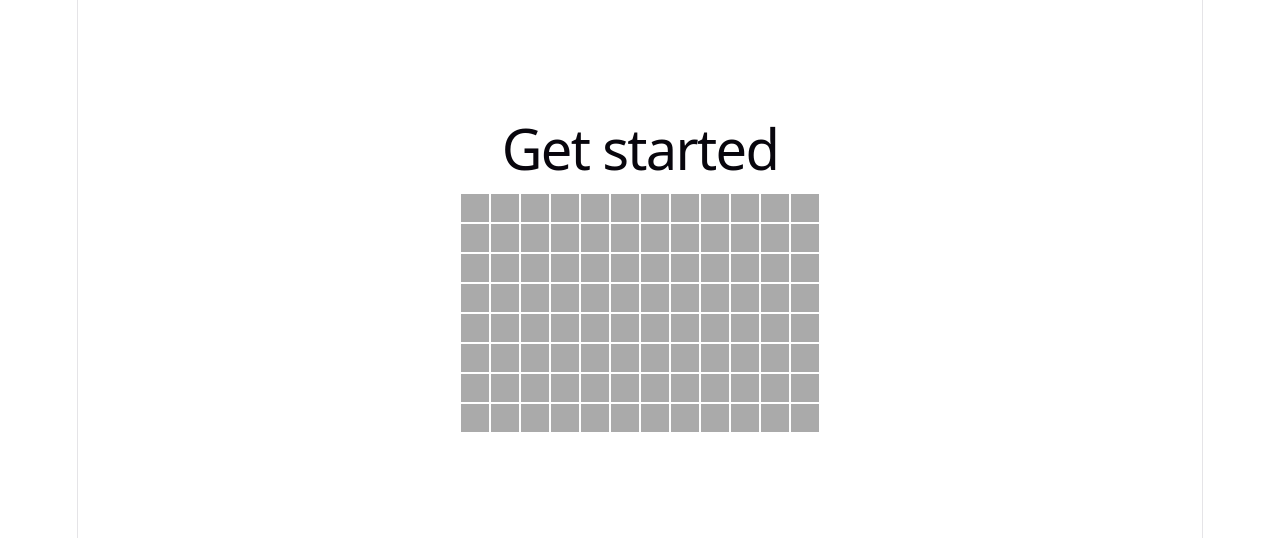
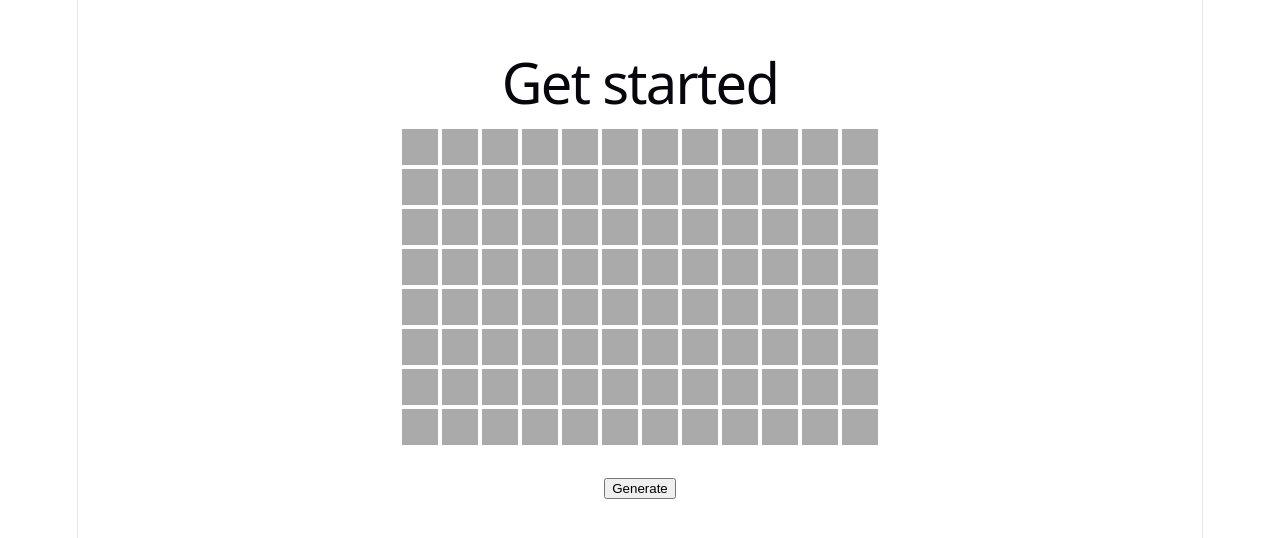
Before and after one commit to sampie777/mazegenerator, a React (Vite) app: page / in a window 1280 px wide. Shown: the part 132-670 px from the top of the page. Built offline with nearby package versions, Linux system fonts and the light colour scheme.

Commit message:
main gui

```diff
--- a/src/App.tsx
+++ b/src/App.tsx
@@ -12,6 +12,11 @@ const App = () => {
         <h1>Get started</h1>
 
         <Maze cells={cells} />
+
+        <br/>
+        <div>
+          <button>Generate</button>
+        </div>
       </div>
     </section>
   </>
--- /dev/null
+++ b/src/gui/maze/Canvas.tsx
@@ -0,0 +1,27 @@
+import React, { type MouseEvent, useEffect, useRef } from "react";
+
+type Props = {
+  width: number;
+  height: number;
+  onInit?: (context: CanvasRenderingContext2D) => void;
+  onClick?: (e: MouseEvent<HTMLCanvasElement>) => void;
+}
+
+const Canvas: React.FC<Props> = ({ width, height, onInit, onClick }) => {
+  const ref = useRef<HTMLCanvasElement>(null);
+
+  useEffect(() => {
+    const canvas = ref.current;
+    if (!canvas || !onInit) return;
+    const context = canvas.getContext('2d');
+    onInit(context!);
+  }, []);
+
+  return <canvas className={"Canvas"}
+                 onClick={onClick}
+                 width={width}
+                 height={height}
+                 ref={ref} />
+}
+
+export default Canvas;
--- a/src/gui/maze/Maze.tsx
+++ b/src/gui/maze/Maze.tsx
@@ -1,6 +1,5 @@
-import React from "react";
-import MazeCell from "./MazeCell.tsx";
-import './style.less';
+import React, { type MouseEvent } from "react";
+import MazeCanvas from "./MazeCanvas.tsx";
 import type { Cell } from "../../logic/maze/definitions.ts";
 
 type Props = {
@@ -8,14 +7,34 @@ type Props = {
 }
 
 const Maze: React.FC<Props> = ({ cells }) => {
+  const cellSize = 40;
+
+  const findCellAtLocation = (cells: Cell[][], location: { x: number; y: number }) => {
+    const cellX = Math.floor(location.x / cellSize);
+    const cellY = Math.floor(location.y / cellSize);
+
+    if (cellY < 0 || cellY >= cells.length || cellX < 0 || cellX >= cells[0].length) {
+      return null;
+    }
+
+    return cells[cellY][cellX];
+  };
+
+  const onClick = (e: MouseEvent<HTMLCanvasElement>) => {
+    const location = {
+      x: e.nativeEvent.offsetX,
+      y: e.nativeEvent.offsetY,
+    };
+
+    const cell = findCellAtLocation(cells, location);
+    if (!cell) return;
+    cell.isSolution = !cell.isSolution;
+  }
+
   return <div className={"Maze"}>
-    {cells.map(row =>
-      <div className={"MazeRow"}>
-        {row.map(cell =>
-          <MazeCell key={cell.y * row.length + cell.x} cell={cell} />
-        )}
-      </div>
-    )}
+    <MazeCanvas cells={cells}
+                size={cellSize}
+                onClick={onClick} />
   </div>;
 }
 
--- /dev/null
+++ b/src/gui/maze/MazeCanvas.tsx
@@ -0,0 +1,95 @@
+import React, { type MouseEvent } from "react";
+import './style.less';
+import type { Cell } from "../../logic/maze/definitions.ts";
+import Canvas from "./Canvas.tsx";
+
+type Props = {
+  cells: Cell[][];
+  size: number;
+  onClick?: (e: MouseEvent<HTMLCanvasElement>) => void;
+}
+
+const MazeCanvas: React.FC<Props> = ({ cells, size, onClick }) => {
+  const canvasWidth = cells[0].length * size;
+  const canvasHeight = cells.length * size;
+  const wallSize = 4;
+
+  const onCanvasInit = (context: CanvasRenderingContext2D) => {
+    repaint(context);
+  }
+
+  const repaint = (context: CanvasRenderingContext2D) => {
+    clearCanvas(context);
+    paintCells(context);
+
+    requestAnimationFrame(() => repaint(context));
+  }
+
+  const clearCanvas = (context: CanvasRenderingContext2D) => {
+    context.clearRect(0, 0, canvasWidth, canvasHeight);
+  }
+
+  const paintCells = (context: CanvasRenderingContext2D) => {
+    // Draw background color and passive walls
+    cells.forEach((row, y) => row.forEach((cell, x) => {
+      const cellStart = {
+        x: x * size,
+        y: y * size,
+      }
+      context.fillStyle = cell.isSolution ? "#8c8"
+        : cell.explored ? "#fff" : "#aaa";
+      context.fillRect(cellStart.x, cellStart.y, size, size);
+
+      cell.walls.forEach((_, w) => {
+        const wallStart = getStartingPointForWall(w);
+        const wallEnd = getStartingPointForWall(w + 1);
+        context.beginPath();
+        context.moveTo(cellStart.x + wallStart.x * size, cellStart.y + wallStart.y * size);
+        context.lineTo(cellStart.x + wallEnd.x * size, cellStart.y + wallEnd.y * size);
+
+        context.strokeStyle = "#fff";
+        context.lineWidth = wallSize;
+        context.lineCap = "round";
+        context.stroke();
+      })
+    }))
+
+    // Draw active walls on top
+    cells.forEach((row, y) => row.forEach((cell, x) => {
+      const cellStart = {
+        x: x * size,
+        y: y * size,
+      }
+
+      cell.walls.forEach((wall, w) => {
+        if (!wall) return;
+
+        const wallStart = getStartingPointForWall(w);
+        const wallEnd = getStartingPointForWall(w + 1);
+        context.beginPath();
+        context.moveTo(cellStart.x + wallStart.x * size, cellStart.y + wallStart.y * size);
+        context.lineTo(cellStart.x + wallEnd.x * size, cellStart.y + wallEnd.y * size);
+
+        context.strokeStyle = "#000";
+        context.lineWidth = wallSize;
+        context.lineCap = "round";
+        context.stroke();
+      })
+    }))
+
+  }
+
+  const getStartingPointForWall = (wallIndex: number) => {
+    return {
+      x: Math.floor((wallIndex + 1) /2) % 2,
+      y: Math.floor(wallIndex /2) % 2
+    }
+  }
+
+  return <Canvas width={canvasWidth}
+                 height={canvasHeight}
+                 onInit={onCanvasInit}
+                 onClick={onClick} />
+}
+
+export default MazeCanvas;
```
Also changed, not shown: eslint.config.js (+7 -0 lines).
